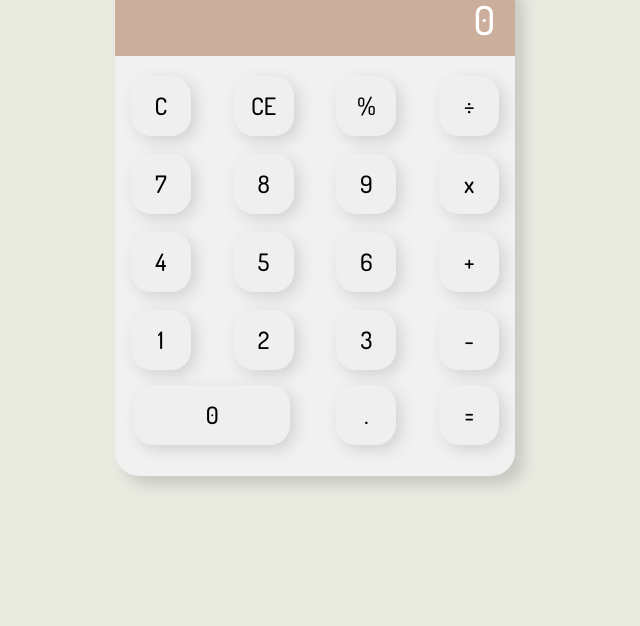
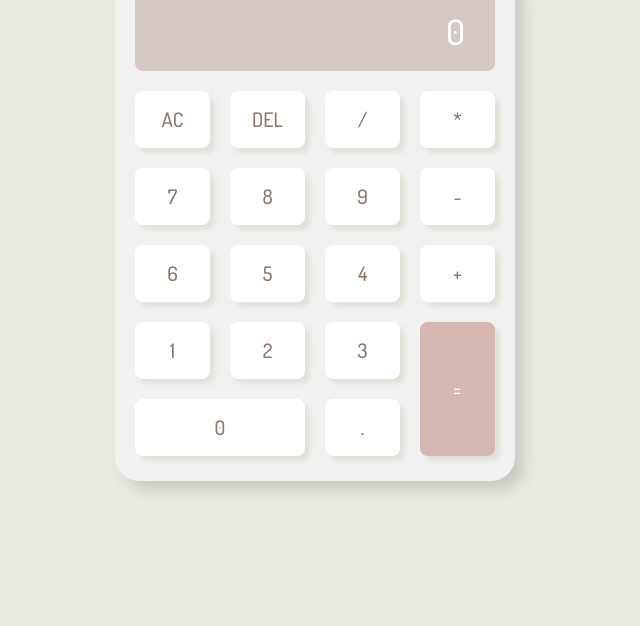
Before and after one commit to alyssapineda/simple-calculator-2022, a plain HTML site: page index.html in a window 1280 px wide. Shown: the part 174-800 px from the top of the page, without its empty margins (325-965 px from the left). Drawn offline with Linux system fonts and the light colour scheme.

Commit message:
Add files via upload

```diff
--- a/index.html
+++ b/index.html
@@ -11,34 +11,39 @@
   <title>My Calculator ➗</title>
 </head>
 <body>
+  <section class="title-section">
+    <h1>Minimalist Calculator</h1>
+  </section>
+
   <section class="calculator-section">
     <div class="container">
-      <div id="result">0</div>
+      <div class="screen">
+        <input type="text" placeholder="0" id="input" disabled/>
+      </div>
 
       <div class="buttons">
-        <button id="all-clear" onclick="clear()">C</button>
-        <button id="last-entity-clear">CE</button>
-        <button data-screen value="%" onclick="display('%')" id="modulo">%</button>
-        <button data-screen value="/" onclick="display('/')" id="divide">÷</button>
-        <button data-screen value="7" onclick="display(7)" id="seven">7</button>
-        <button data-screen value="8" onclick="display(8)" id="eight">8</button>
-        <button data-screen  value="9" onclick="display(9)" id="nine">9</button>
-        <button data-screen value="*" onclick="display('*')" id="mult">x</button>
-        <button data-screen value="4" onclick="display(4)" id="four">4</button>
-        <button data-screen value="5" onclick="display(5)" id="five">5</button>
-        <button data-screen value="6" onclick="display(6)" id="six">6</button>
-        <button data-screen value="+" onclick="display('+')" id="plus">+</button>
-        <button data-screen value="1" onclick="display(1)" id="one">1</button>
-        <button data-screen value="2" onclick="display(2)" id="two">2</button>
-        <button data-screen value="3" onclick="display(3)" id="three">3</button>
-        <button data-screen value="-" onclick="display('-')" id="minus">-</button>
-        <button data-screen value="0" onclick="display(0)" id="zero">0</button>
-        <button data-screen value="." onclick="display('.')" id="dot">.</button>
-        <button onclick="calc()" id="equal">=</button>
+        <!-- full erase -->
+        <input type="button" value="AC" id="clear">
+        <!-- erase single value -->
+        <input type="button" value="DEL" id="erase">
+        <input type="button" value="/" class="input-button">
+        <input type="button" value="*" class="input-button">
+        <input type="button" value="7" class="input-button">
+        <input type="button" value="8" class="input-button">
+        <input type="button" value="9" class="input-button">
+        <input type="button" value="-" class="input-button">
+        <input type="button" value="6" class="input-button">
+        <input type="button" value="5" class="input-button">
+        <input type="button" value="4" class="input-button">
+        <input type="button" value="+" class="input-button">
+        <input type="button" value="1" class="input-button">
+        <input type="button" value="2" class="input-button">
+        <input type="button" value="3" class="input-button">
+
+        <input type="button" value="=" class="input-button" id="equal">
+        <input type="button" value="0" class="input-button">
+        <input type="button" value="." class="input-button">
       </div>
-      <div data-prev-op class="previous-operand"></div>
-      <div data-current-op class="current-operand"></div>
-    </div>
   </section>
 
 </body>
--- a/script.js
+++ b/script.js
@@ -1,46 +1,53 @@
-let screenel = document.querySelector('#result');
-let calculation = "";
-let result = "";
-let lastOperator = "";
-let newOperator = "";
+let equal_pressed = 0;
+let button_input = document.querySelectorAll(".input-button");
 
+//refer input, equal, clear and erase
+let input = document.querySelector("#input");
+let clear = document.querySelector("#clear");
+let erase = document.querySelector("#erase");
+let equal = document.querySelector("#equal");
 
-function display(value){
+window.onload = () => {
+  input.value = "";
+};
 
-	if(value == '%')
-	{
-		lastOperator = "%";
-	}else if(value == '*'){
-		lastOperator = "*";
-	}else if (value == '-'){
-		lastOperator = "-";
-	}else if (value == '/'){
-		lastOperator = "/";
-	}else if (value == '+'){
-		lastOperator = "+";
-	}
+//access each class using forEach
+button_input.forEach((button_class) => {
+  button_class.addEventListener("click", () => {
+    if (equal_pressed == 1) {
+      input.value = "";
+      equal_pressed = 0;
+    }
+    //display value of each button
+    input.value += button_class.value;
+  });
+});
 
-	console.log("The Value is " + value);
-	console.log("The lastOperator is " + lastOperator);
+//solve user's input when equal button is clicked
+equal.addEventListener("click", () => {
+  equal_pressed = 1;
+  let inp_val = input.value;
+  try {
+    //evaluate user's input
+    let result = eval(inp_val);
+    //true for natural numbers
+    //false for decimals
+    if(Number.isInteger(result)) {
+      input.value = result;
+    }else {
+      input.value = result.toFixed(2);
+    }
+  } catch(error) {
+      alert("Please click on valid input button!");
+  }
+});
 
-	if(lastOperator == "" || (newOperator != lastOperator) || (value != lastOperator))
-	{
-		result = result.concat(calculation, value);
-    	screenel.textContent = result;
-    	newOperator = lastOperator;
-    	console.log("New Operator" + newOperator);
-    	return;
-    }
-}
+// AC button deletes entire input on screen
+clear.addEventListener("click", () => {
+  input.value = "";
+});
 
-function calc(){
-  let y = eval(result);
-  screenel.textContent = String(y);
-}
-
-function clear(){
-  screenel.textContent = "";
-  calculation = "";
-  result = "";
-  return;
-}
+//DEL button deletes single item
+erase.addEventListener("click", () => {
+  input.value = input.value.substr(0,input.value.length - 1);
+});
--- a/style.css
+++ b/style.css
@@ -12,6 +12,15 @@ body,
 html {
   height:100%;
   font-family:'Dosis', sans-serif;
+  background-color:#e9ebe0;
+}
+
+h1 {
+  position:absolute;
+  top:10%;
+  left:41%;
+  color:rgb(81, 81, 81);
+  font-size:40px;
 }
 
 .calculator-section {
@@ -20,58 +29,82 @@ html {
   display:flex;
   align-items:center;
   justify-content:center;
-  background-color:#e9ebe0;
 }
 
 .container {
   max-width:400px;
   width:100%;
-  height:500px;
+  height:510px;
   border-radius:24px;
+  padding:20px;
   background-color:#f1f1f1;
   overflow:hidden;
   box-shadow:9px 9px 14px #c9c9c3;
 }
 
-#result {
+.screen {
   height:80px;
   width:100%;
   text-align:right;
-  padding:20px;
   font-size:40px;
-  position:relative;
-  background-color:rgb(203, 174, 156);
+  background-color:rgb(213, 202, 195);
+  border-radius:8px;
   color:#fff;
   transition: color .6s ease-in-out;
+  padding:10px 15px;
+  border:none;
+}
+
+.screen input {
+  width:100%;
+  padding:10px 15px;
+  text-align:right;
+  border:none;
+  background-color:transparent;
+  color:#fff;
+  font-size:35px;
+}
+
+.screen input::placeholder {
+  color:#ffffff;
 }
 
 .buttons {
-  color:#000;
   display:grid;
-  grid-template:repeat(4,minmax(67px,1fr)) / repeat(4, minmax(50px, 1fr));
-  gap: 0.7rem;
-  place-items:center;
-  transform:translateY(1rem);
+  grid-template-columns:repeat(4,1fr);
+  grid-gap:20px;
+  margin-top:20px;
 }
 
-#zero {
-  grid-column:1/3;
-  width:80%;
+.buttons input[type="button"] {
+  font-size:20px;
+  padding:17px;
+  border:none;
+  background-color:#ffffff;
+  color:#8a7669;
+  box-shadow:5px 5px 5px #e1e1da;
+  cursor:pointer;
+  border-radius:8px;
+  transition:300ms;
 }
 
-button {
-  height:60px;
-  width:60px;
-  font-size:24px;
-  border-radius:20px;
-  box-shadow:5px 5px 15px #d2d2d2;
-  border:none;
-  transition:400ms;
-  float:left;
-  cursor:pointer;
+.buttons input[type="button"]:hover {
+  background-color:rgb(225, 216, 210);
+  color:#fff;
 }
 
-button:hover {
-  background-color:#d4d4d4;
+input[type="button"]#equal {
+  grid-row:span 2;
+  background-color:rgb(213, 182, 178);
   color:#fff;
 }
+
+input[type="button"]#equal:hover {
+  grid-row:span 2;
+  background-color:rgb(183, 157, 154);
+  color:#fff;
+}
+
+input[type="button"][value="0"] {
+  grid-column:span 2;
+}
```
